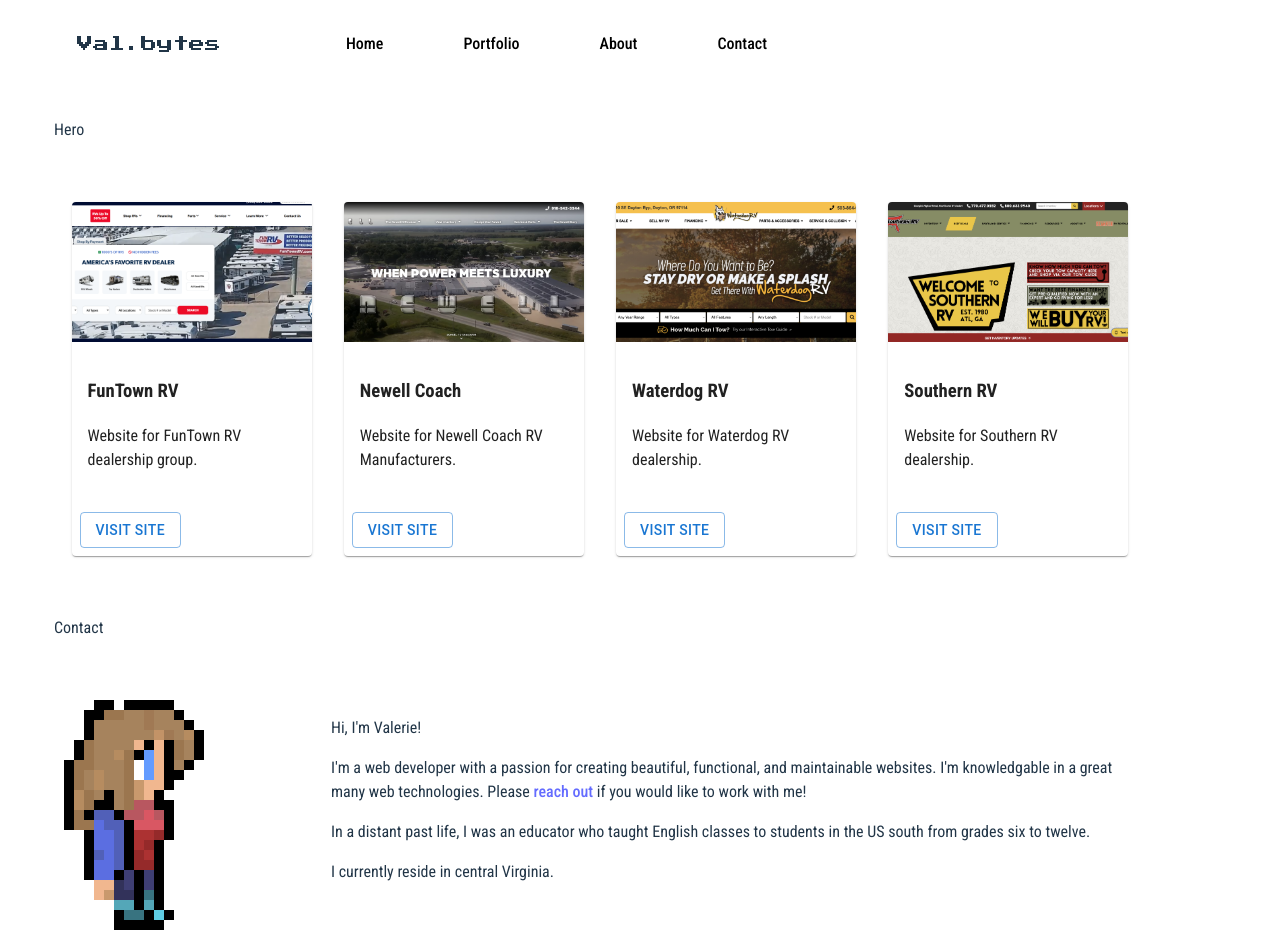
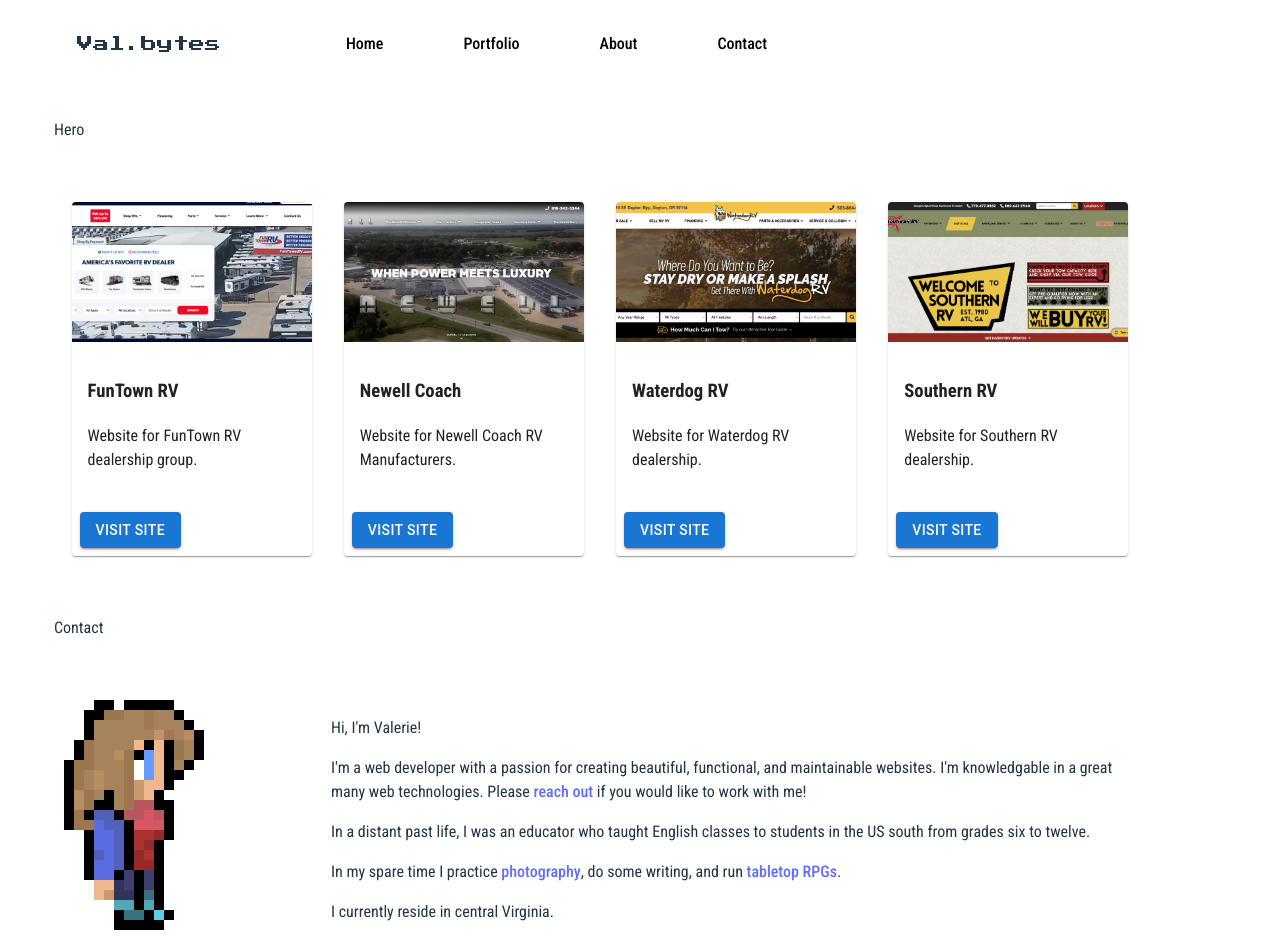
Before and after one commit to valbytes/val-homepage-simple, a React (Vite) app: page / in a window 1280 px wide. Shown: the top 952 px of the page. Built offline with nearby package versions, Linux system fonts and the light colour scheme.

Commit message:
Updated About, PortfoliioItems

```diff
--- a/src/assets/pageSections/About/About.tsx
+++ b/src/assets/pageSections/About/About.tsx
@@ -14,6 +14,7 @@
                         <p>Hi, I'm Valerie!</p>
                         <p>I'm a web developer with a passion for creating beautiful, functional, and maintainable websites. I'm knowledgable in a great many web technologies. Please <a href="#contact-anchor">reach out</a> if you would like to work with me!</p>
                         <p>In a distant past life, I was an educator who taught English classes to students in the US south from grades six to twelve.</p>
+                        <p>In my spare time I practice <a target="_blank" href="https://www.flickr.com/photos/ampitts/">photography</a>, do some writing, and run <a target="_blank" href="https://twitch.tv/gameswithfrands">tabletop RPGs</a>. </p>
                         <p>I currently reside in central Virginia. </p>
                     </div>
                 </Grid>
--- a/src/assets/pageSections/PortfolioItem/PortfolioItem.tsx
+++ b/src/assets/pageSections/PortfolioItem/PortfolioItem.tsx
@@ -21,11 +21,11 @@
                 <h3>{props.title}</h3>
                 <p>{props.description}</p>
             </CardContent>
-            <CardActionArea>
-                <CardActions>
-                    <Button href={props.link} target=" _blank" FullWidth="true" variant="outlined">Visit Site</Button>
-                </CardActions>
-            </CardActionArea>
+
+            <CardActions>
+                <Button href={props.link} target=" _blank" FullWidth="true" variant="contained">Visit Site</Button>
+            </CardActions>
+
         </Card >
     );
 }
```
